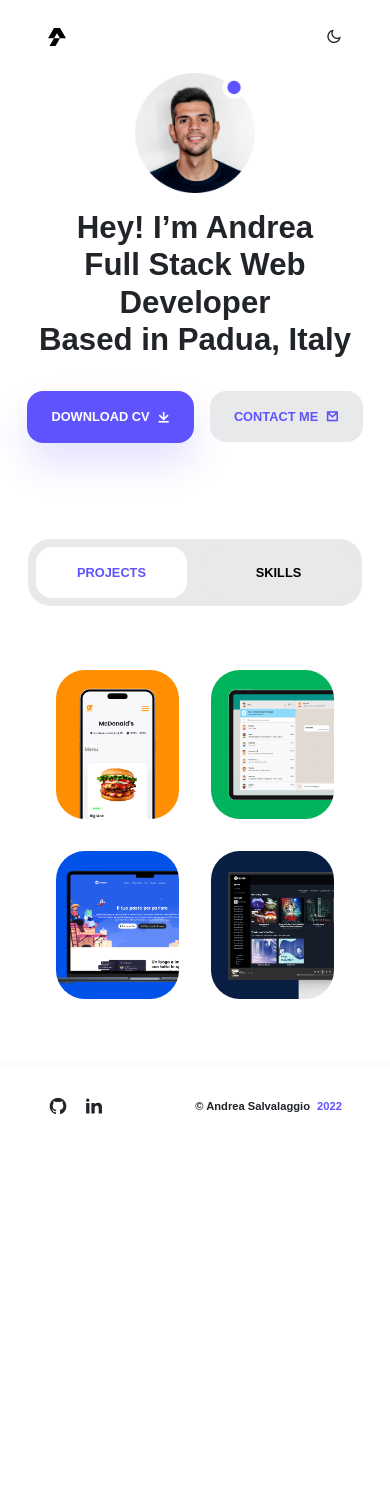
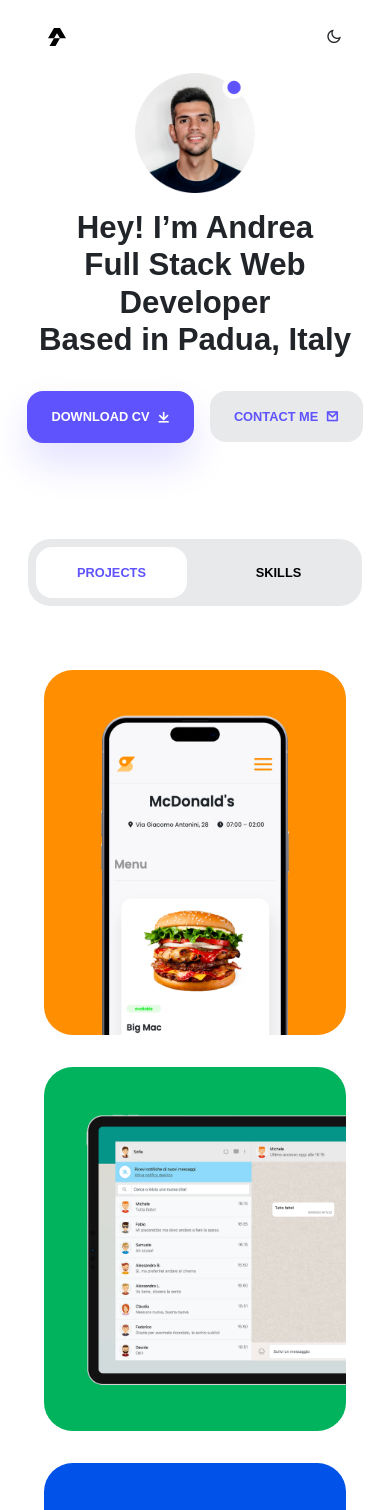
Before and after one commit to andrea-salvalaggio/my-portfolio, a Vue app: page / in a window 390 px wide. Shown: the top 1510 px of the page. Before the commit the page ends 1145 px from the top, so only its background shows below. Built offline with nearby package versions, Linux system fonts and the light colour scheme.

Commit message:
fix: :sparkles: Fix projects container from mobile to desktop view

```diff
--- a/src/components/Main/Card/CardSingleProject.vue
+++ b/src/components/Main/Card/CardSingleProject.vue
@@ -1,6 +1,8 @@
 <template>
-    <div class="col-12 d-flex flex-wrap project-container my-5">
-        <img v-for="(project, index) in projects" :key="index" class="w-50 p-3" :src="project.img" :alt="project.text">
+    <div class="d-md-flex flex-md-wrap my-5 p-0">
+        <div v-for="(project, index) in projects" :key="index" class="col-12 col-md-6 project-container">
+            <img :src="project.img" :alt="project.text" class="p-3">
+        </div>
     </div>
 </template>
 
@@ -35,9 +37,17 @@ export default {
 @import "../../../../styles/variables.scss";
 
 .project-container {
-  img {
-    border-radius: $projectRadius;
-  }
+
+    img {
+        width: 100%;
+        border-radius: $projectRadius;
+    }
 }
 
+// @media screen and (min-width: 768px) {
+//     .project-container{
+//         width: calc(100% / 2);
+//     }
+// }
+
 </style>
```
